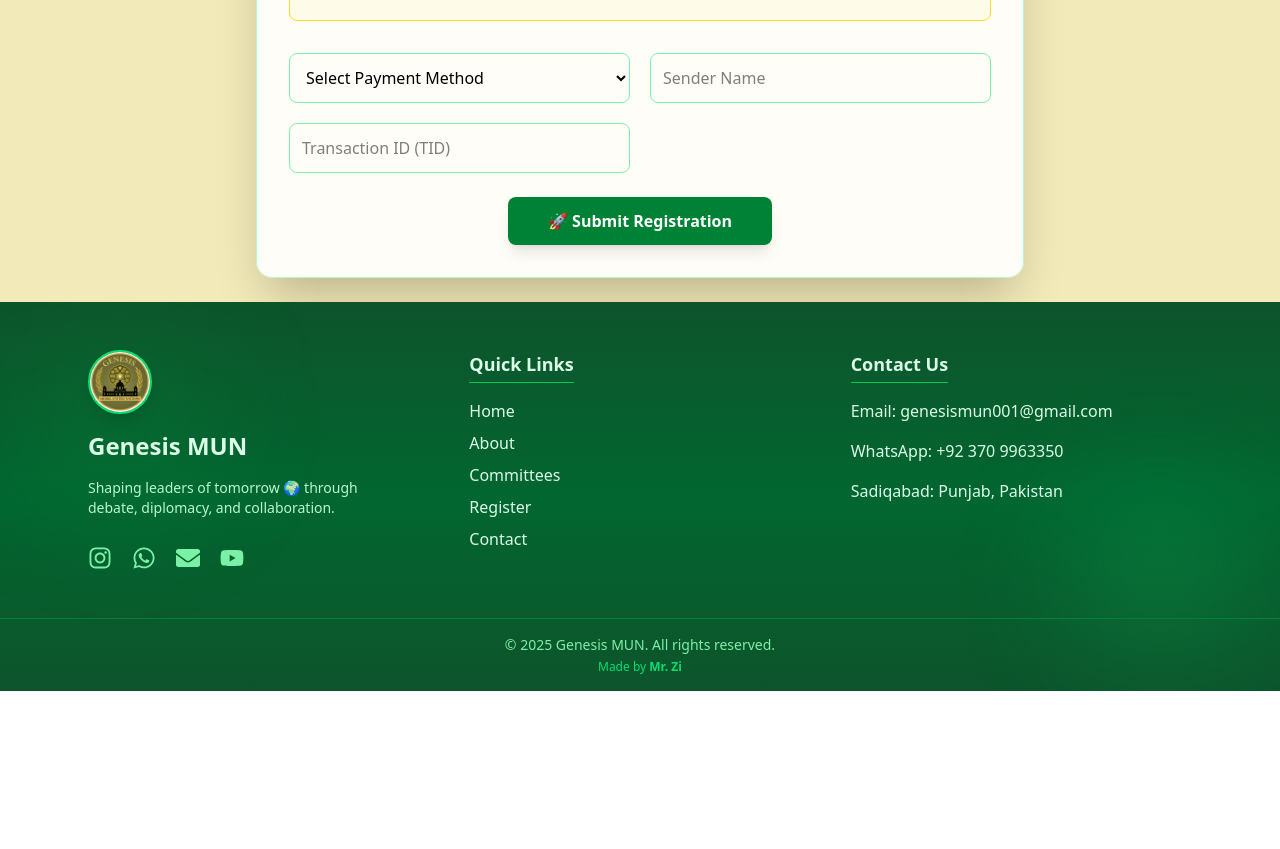
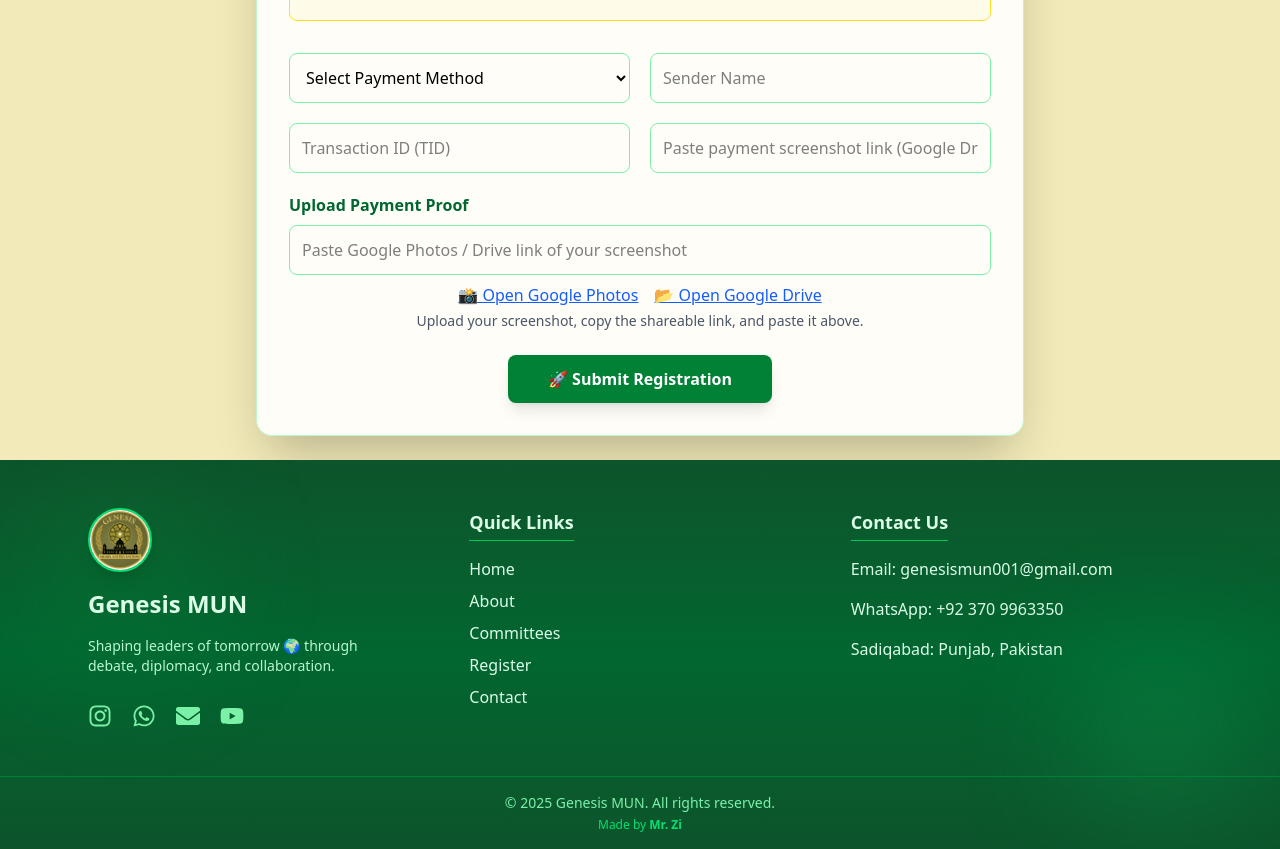
Before and after one commit to Ghazi-Mustafa-79/genesis_web, a React (Vite) app: page /MunRegisterForm in a window 1280 px wide. Shown: the part 1340-2189 px from the top of the page. Before the commit the page ends 2031 px from the top, so only its background shows below. Built offline with nearby package versions, Linux system fonts and the light colour scheme.

Commit message:
Updated registration form

```diff
--- a/src/pages/form/MUNRegistrationForm.jsx
+++ b/src/pages/form/MUNRegistrationForm.jsx
@@ -305,15 +305,55 @@ const MUNRegistrationForm = () => {
               className="border border-green-300 rounded-lg p-3 w-full"
             />
 
-            {/* <input
+            <input
               type="url"
               name="paymentProof"
-              placeholder="Paste payment screenshot link"
+              placeholder="Paste payment screenshot link (Google Drive / Photos)"
               value={formData.paymentProof || ""}
               onChange={handleChange}
               required
               className="border border-green-300 rounded-lg p-3 w-full"
-            /> */}
+            />
+
+            {/* Payment Proof */}
+            <div className="md:col-span-2">
+              <label className="block text-green-800 font-semibold mb-2">
+                Upload Payment Proof
+              </label>
+              <input
+                type="url"
+                name="paymentProof"
+                placeholder="Paste Google Photos / Drive link of your screenshot"
+                value={formData.paymentProof || ""}
+                onChange={handleChange}
+                required
+                className="border border-green-300 rounded-lg p-3 w-full"
+              />
+
+              {/* Helper links */}
+              <div className="mt-2 text-center">
+                <a
+                  href="https://photos.google.com/"
+                  target="_blank"
+                  rel="noopener noreferrer"
+                  className="text-blue-600 underline hover:text-blue-800 mr-4"
+                >
+                  📸 Open Google Photos
+                </a>
+                <a
+                  href="https://drive.google.com/drive/my-drive"
+                  target="_blank"
+                  rel="noopener noreferrer"
+                  className="text-blue-600 underline hover:text-blue-800"
+                >
+                  📂 Open Google Drive
+                </a>
+                <p className="text-sm text-gray-600 mt-1">
+                  Upload your screenshot, copy the shareable link, and paste it
+                  above.
+                </p>
+              </div>
+            </div>
           </div>
           {/* Submit Button */}
           <div className="md:col-span-2 text-center mt-6">
```
